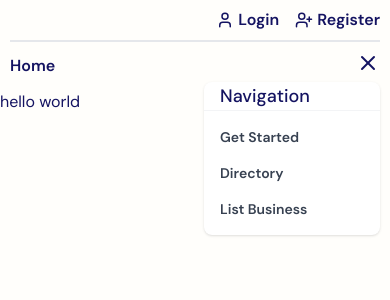
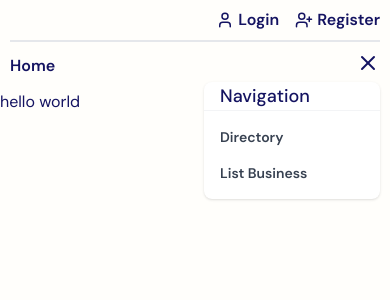
Before and after one commit to nhl007/disabilityforums, a Next.js app: page / in a window 390 px wide. Both pictures are taken after a click on the button 368 px from the left and 62 px from the top of the page. Shown: the top 300 px of the page. Built offline with nearby package versions, Linux system fonts and the light colour scheme; no server answers.

Commit message:
navigation bar bug fixed

```diff
--- a/src/components/MobileNavMenu.tsx
+++ b/src/components/MobileNavMenu.tsx
@@ -21,12 +21,8 @@ const MobileNav = () => {
             aria-labelledby="avatarButton"
           >
             <li>
-              <Link href="/" className="block pl-4 py-2 hover:bg-gray-100">
-                Get Started
-              </Link>
-            </li>
-            <li>
               <Link
+                onClick={() => setMenu(false)}
                 href="/directory"
                 className="block pl-4 py-2 hover:bg-gray-100"
               >
@@ -35,6 +31,7 @@ const MobileNav = () => {
             </li>
             <li>
               <Link
+                onClick={() => setMenu(false)}
                 href="/on-board"
                 className="block pl-4 py-2 hover:bg-gray-100"
               >
```
